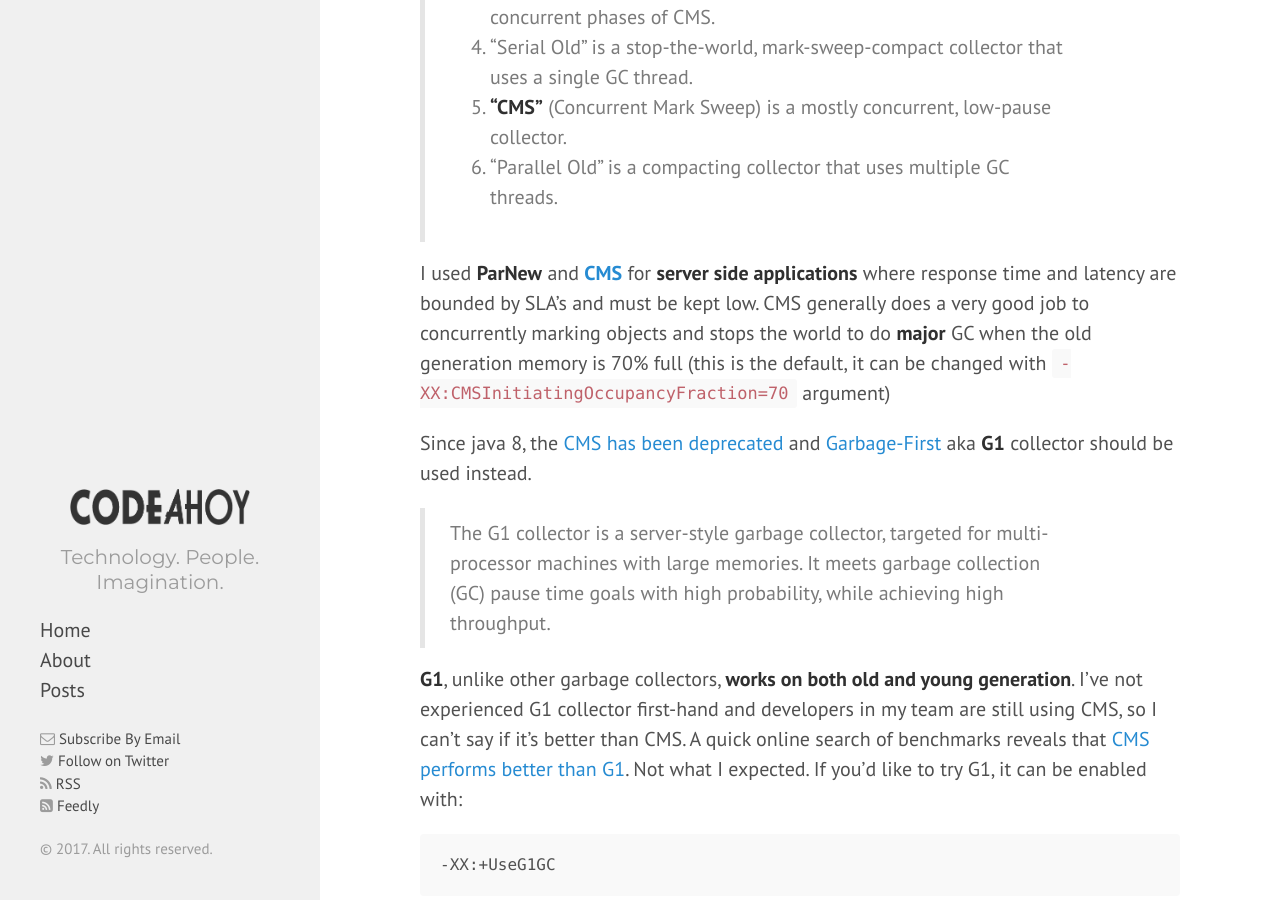
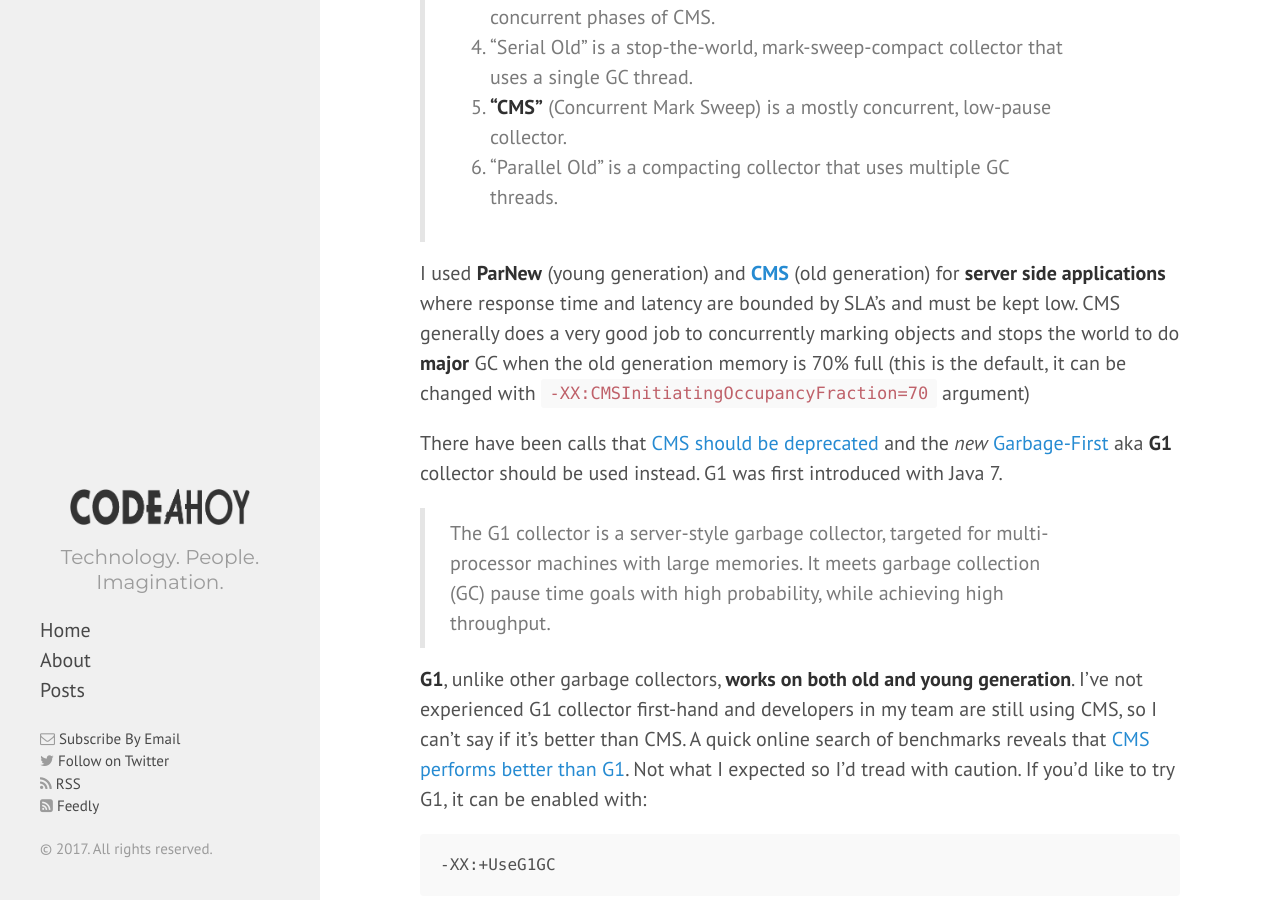
Before and after one commit to talk2viren/umermansoor.github.io, a Jekyll site: the page built from _posts/2017-08-06-basics-of-java-garbage-collection.md, in a window 1280 px wide and 900 px high, scrolled down 7332 px. Built offline with Jekyll 4.4.1, drawn with Linux system fonts in a browser that asks for light colours; nearby versions of some CDN libraries; a script that is not in the unit is left out; comment, search, counter and statistics services are not loaded.

Commit message:
some changes

````diff
--- a/_posts/2017-08-06-basics-of-java-garbage-collection.md
+++ b/_posts/2017-08-06-basics-of-java-garbage-collection.md
@@ -166,13 +166,13 @@ Here's a description of these algorithms also taken from Jon's blog. Please note
 5. **"CMS"**  (Concurrent Mark Sweep) is a mostly concurrent, low-pause collector.
 6. "Parallel Old" is a compacting collector that uses multiple GC threads.
 
-I used **ParNew** and [**CMS**](https://docs.oracle.com/javase/9/gctuning/concurrent-mark-sweep-cms-collector.htm#JSGCT-GUID-FF8150AC-73D9-4780-91DD-148E63FA1BFF) for **server side applications** where response time and latency are bounded by SLA's and must be kept low. CMS generally does a very good job to concurrently marking objects and stops the world to do **major** GC when the old generation memory is 70% full (this is the default, it can be changed with `-XX:CMSInitiatingOccupancyFraction=70` argument)
+I used **ParNew**  (young generation) and [**CMS**](https://docs.oracle.com/javase/9/gctuning/concurrent-mark-sweep-cms-collector.htm#JSGCT-GUID-FF8150AC-73D9-4780-91DD-148E63FA1BFF) (old generation) for **server side applications** where response time and latency are bounded by SLA's and must be kept low. CMS generally does a very good job to concurrently marking objects and stops the world to do **major** GC when the old generation memory is 70% full (this is the default, it can be changed with `-XX:CMSInitiatingOccupancyFraction=70` argument)
 
-Since java 8, the [CMS has been deprecated](https://community.oracle.com/thread/3648979) and [Garbage-First](http://docs.oracle.com/javase/7/docs/technotes/guides/vm/G1.html) aka **G1** collector should be used instead.
+There have been calls that [CMS should be deprecated](http://openjdk.java.net/jeps/291) and the *new* [Garbage-First](http://docs.oracle.com/javase/7/docs/technotes/guides/vm/G1.html) aka **G1** collector should be used instead. G1 was first introduced with Java 7.
 
 > The G1 collector is a server-style garbage collector, targeted for multi-processor machines with large memories. It meets garbage collection (GC) pause time goals with high probability, while achieving high throughput.
 
-**G1**, unlike other garbage collectors, **works on both old and young generation**. I've not experienced G1 collector first-hand and developers in my team are still using CMS, so I can't say if it's better than CMS. A quick online search of benchmarks reveals that [CMS performs better](http://blog.novatec-gmbh.de/g1-action-better-cms/) [than G1](https://dzone.com/articles/g1-vs-cms-vs-parallel-gc). Not what I expected. If you'd like to try G1, it can be enabled with:
+**G1**, unlike other garbage collectors, **works on both old and young generation**. I've not experienced G1 collector first-hand and developers in my team are still using CMS, so I can't say if it's better than CMS. A quick online search of benchmarks reveals that [CMS performs better](http://blog.novatec-gmbh.de/g1-action-better-cms/) [than G1](https://dzone.com/articles/g1-vs-cms-vs-parallel-gc). Not what I expected so I'd tread with caution. If you'd like to try G1, it can be enabled with:
 
 ```
 -XX:+UseG1GC
````
